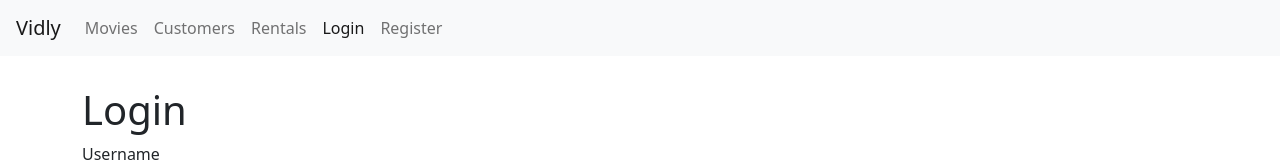
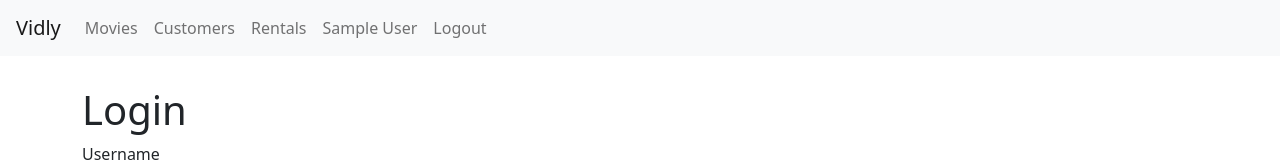
Before and after one commit to jtorresl79c/react-movies-lists-forms, a React (Create React App) app: page /login in a window 1280 px wide. Shown: the top 162 px of the page. Built offline with nearby package versions, Linux system fonts and the light colour scheme; sample sign-in values are in the browser's storage.

Commit message:
9. Authentication and Authorization - 12- Displaying the Current User on NavBar

```diff
--- a/src/App.js
+++ b/src/App.js
@@ -19,7 +19,7 @@
     constructor(props){
         super(props)
         this.state = {
-            user: {}
+            user: null
         }
     }
 
@@ -40,7 +40,7 @@
     render() {
         return (
             <React.Fragment>
-                <NavBar />
+                <NavBar user={this.state.user} />
                 <main className="container">
                     <Switch>
                         <Route path="/register" component={RegisterForm} />
--- a/src/components/loginForm.jsx
+++ b/src/components/loginForm.jsx
@@ -29,7 +29,9 @@
             const { data } = this.state
             const { data: jwt } = await login(data.username, data.password)
             localStorage.setItem('token', jwt)
-            this.props.history.push('/')
+            // this.props.history.push('/')
+            window.location = '/' // Esto hara que se redireccione a la pagina principal PERO recargando la pagina,
+            // de esta forma cuando se mande a llamar a localStorage.getItem('token') en App.js NO SE OBTENDRA UN VALOR NULO
         } catch (ex) {
             // Recuerda que HAY UN MUNDO DE ERRORES pero no por eso debemos pensar en cada error, porque se supone
             // que nuestra app la mayoria del tiempo debe funcionar correctamente, recuerda los 10- Expected vs Unexpected Errors
--- a/src/components/navBar.jsx
+++ b/src/components/navBar.jsx
@@ -1,7 +1,7 @@
 import React from "react";
 import { Link, NavLink } from "react-router-dom";
 
-const NavBar = () => {
+const NavBar = ({ user }) => {
     return (
         <nav className="navbar navbar-expand-lg navbar-light bg-light">
             <Link className="navbar-brand ms-3" to="/">
@@ -29,12 +29,32 @@
                     <NavLink className="nav-item nav-link" to="/rentals">
                         Rentals
                     </NavLink>
+
+                    {
+                        !user && (
+                            <React.Fragment>
                                 <NavLink className="nav-item nav-link" to="/login">
                                     Login
                                 </NavLink>
                                 <NavLink className="nav-item nav-link" to="/register">
                                     Register
                                 </NavLink>
+                            </React.Fragment>
+                        )
+                    }
+
+                    {
+                        user && (
+                            <React.Fragment>
+                                <NavLink className="nav-item nav-link" to="/profile">
+                                    {user.name}
+                                </NavLink>
+                                <NavLink className="nav-item nav-link" to="/logout">
+                                    Logout
+                                </NavLink>
+                            </React.Fragment>
+                        )
+                    }
                 </div>
             </div>
         </nav>
```
Lines whose indentation alone changed are shown as unchanged.
